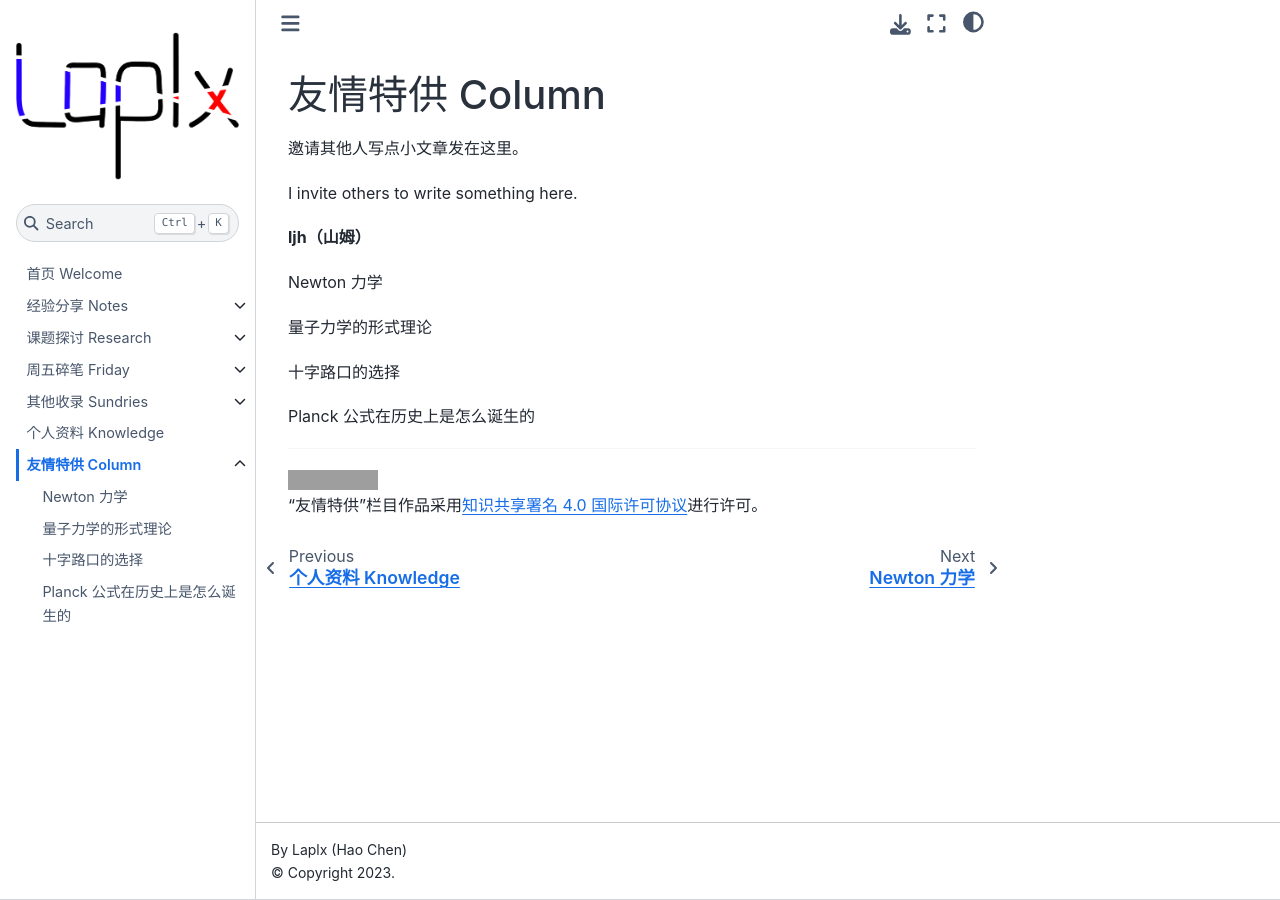
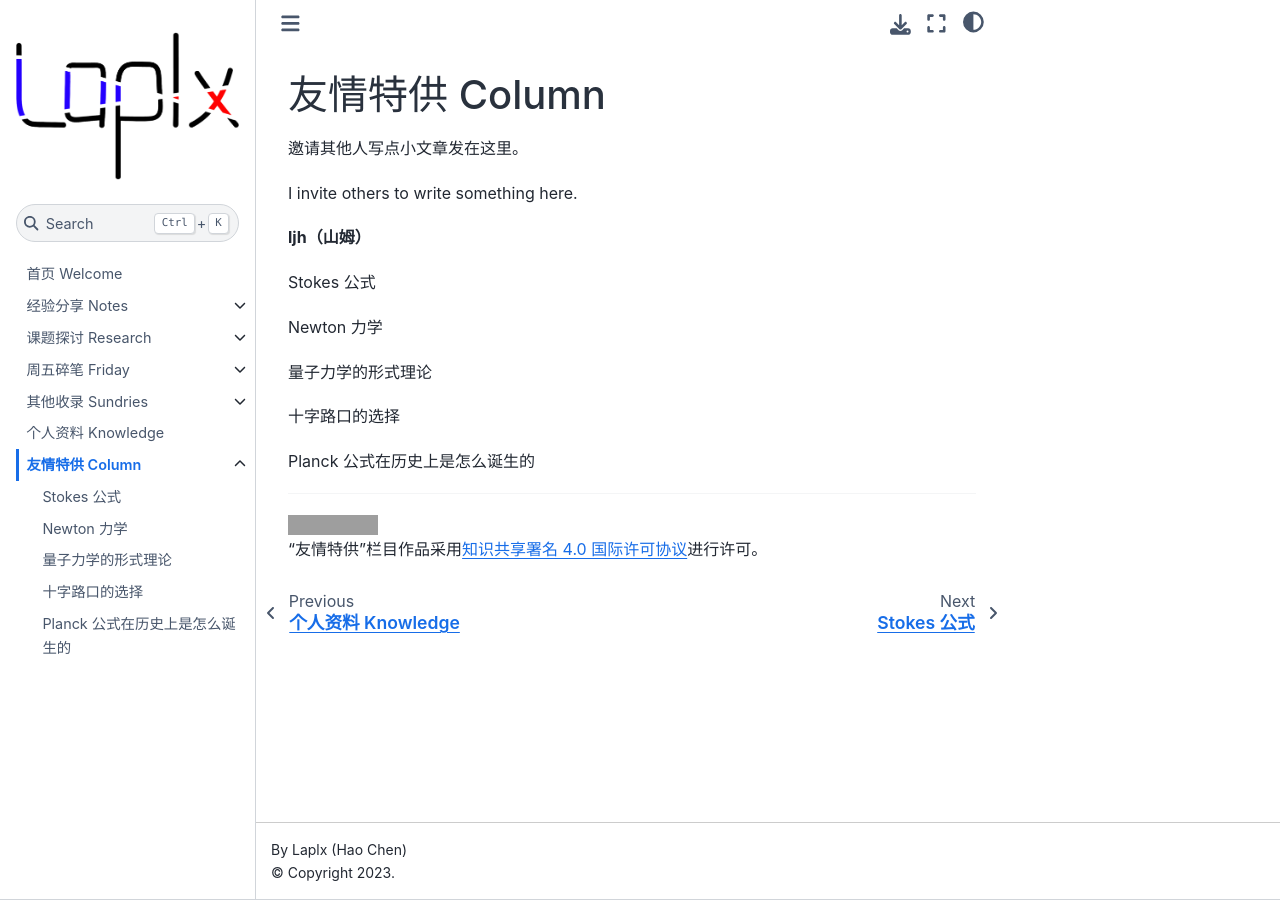
Before and after one commit to Laplx/blog, a Jupyter Book: the page built from others.md, in a window 1280 px wide. Built offline with Jupyter Book 1.0.4 settings and Sphinx 7.4.7 and the Sphinx Book theme 1.1.4, drawn with Linux system fonts in a browser that asks for light colours; grey boxes are pictures that could not be loaded.

Commit message:
sam 23.9.1

```diff
--- a/_toc.yml
+++ b/_toc.yml
@@ -38,6 +38,7 @@
 - file: know
 - file: others
   sections:
+    - file: other/Stokes
     - file: other/Newton
     - file: other/quantum_form
     - file: other/rglights
--- a/others.md
+++ b/others.md
@@ -5,6 +5,8 @@
 I invite others to write something here.
 
 **ljh（山姆）**
+
+Stokes 公式
 
 Newton 力学
 
```
